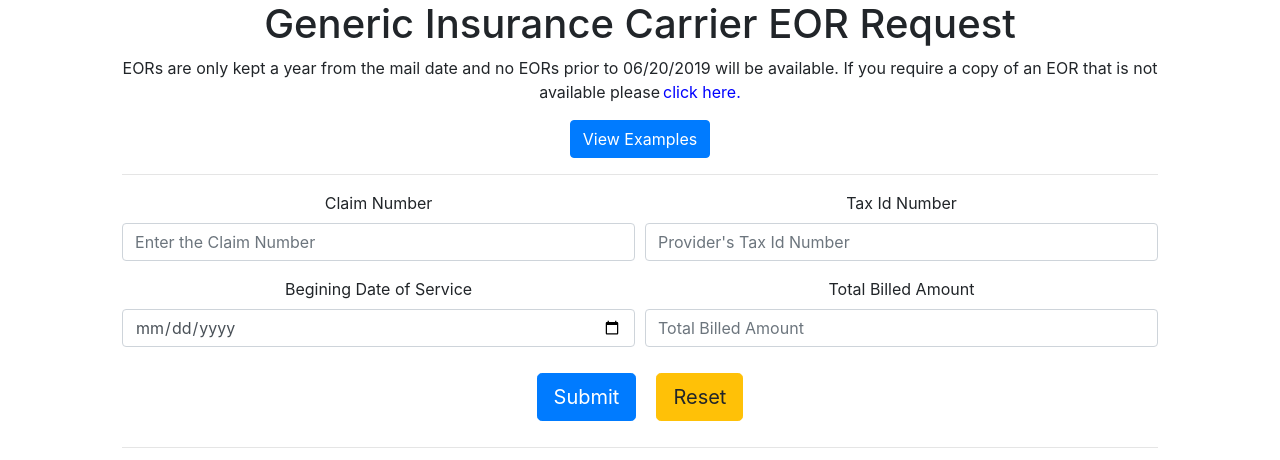
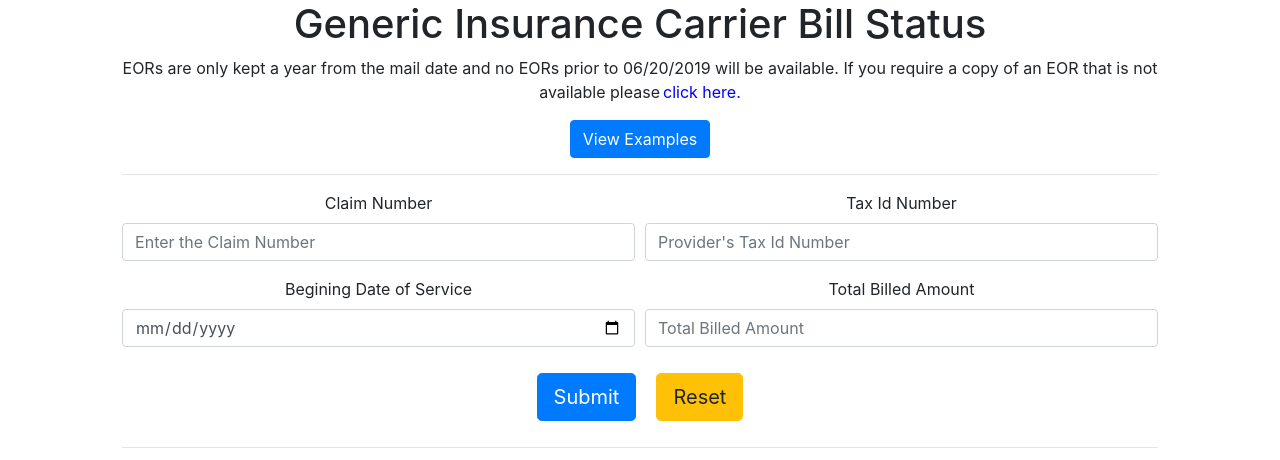
Before and after one commit to Johnny-Free/eor-client, a React (Create React App) app: page / in a window 1280 px wide. Shown: the top 460 px of the page. Built offline with nearby package versions, Linux system fonts and the light colour scheme.

Commit message:
changed from eor search to bill status in header

```diff
--- a/src/components/Header.js
+++ b/src/components/Header.js
@@ -7,7 +7,7 @@ export default class Header extends Component{
         return(
             <div id='parentHeader'>
                 <div id='header'>
-                    <h1>Generic Insurance Carrier EOR Request</h1>
+                    <h1>Generic Insurance Carrier Bill Status</h1>
                     <p>
                         EORs are only kept a year from the mail date and no EORs prior to 06/20/2019 will be available.
                         If you require a copy of an EOR that is not available please
```
